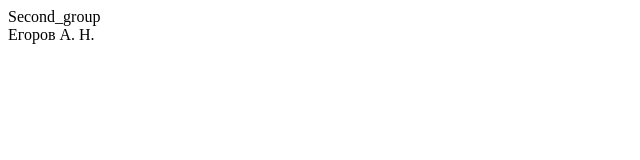
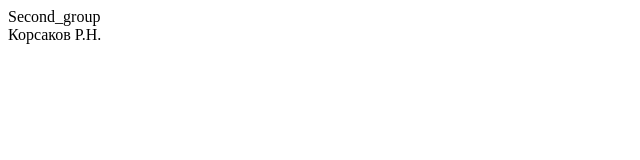
Before and after one commit to GitStudentDeveloper/git_lab_2016, a plain HTML site: page index.html in a window 1280 px wide. Shown: the full height of the page, 0-640 px from the left. Drawn offline with Linux system fonts and the light colour scheme.

Commit message:
Update index.html

```diff
--- a/index.html
+++ b/index.html
@@ -11,7 +11,7 @@
 			<span>Second_group</span>
 		</div>
 		<div id="seconf_group">
-			<span>Егоров А. Н.</span>
+			<span>Корсаков Р.Н.</span>
 		</div>
 	</div>
 </body>
```
